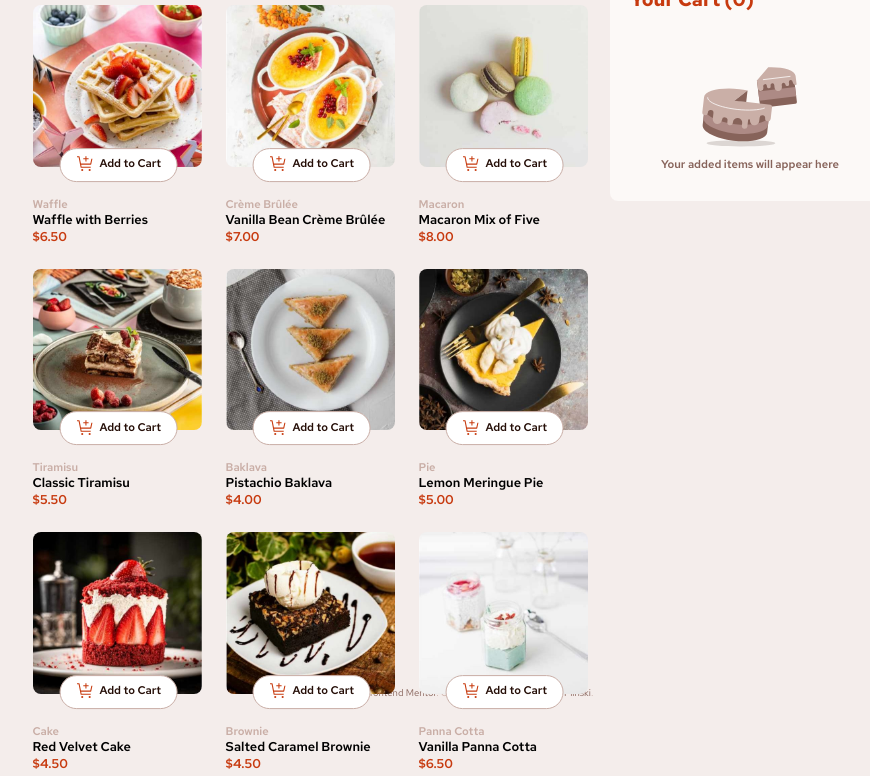
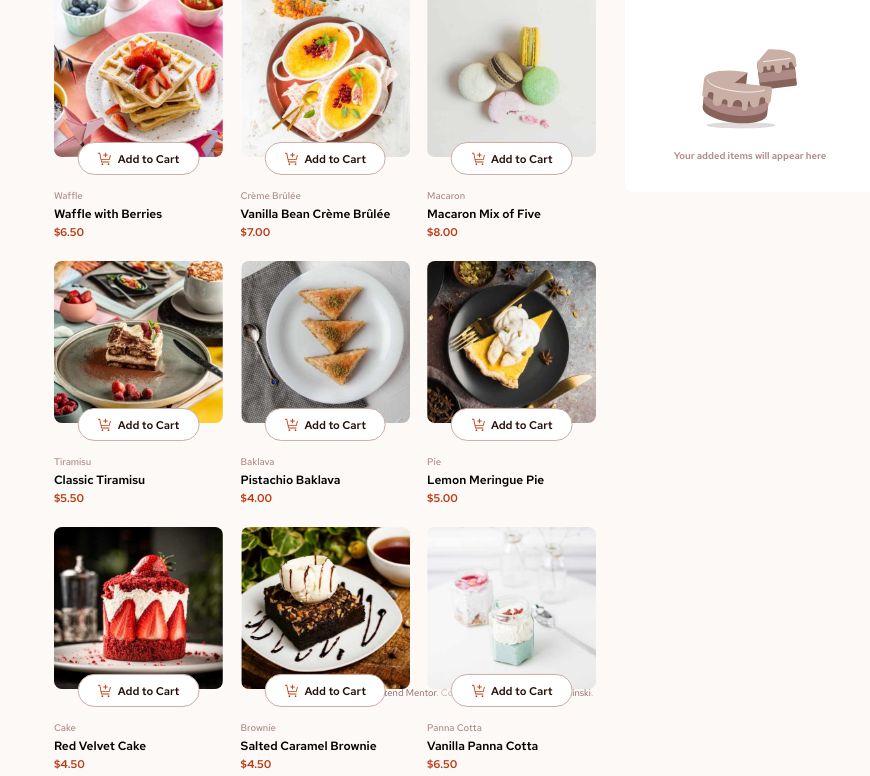
Before and after one commit to gabrielaplinski/product-cart, a plain HTML site: page index.html in a window 1280 px wide. Shown: the part 99-875 px from the top of the page, without its empty margins (190-1060 px from the left). Drawn offline with Linux system fonts and the light colour scheme.

Commit message:
Update style.css

```diff
--- a/styles/style.css
+++ b/styles/style.css
@@ -6,6 +6,7 @@
 
 :root {
     --cred: hsl(14, 86%, 42%);
+    --cred50: hsl(14, 85%, 40%);
     --cred100: hsl(14, 85%, 32%);
     --cgreen: hsl(159, 69%, 38%);
     --rose50: hsl(20, 50%, 98%);
@@ -30,7 +31,7 @@ html, body {
 body {
     width: 100%;
     height: 100vh;
-    background-color: var(--rose100);
+    background-color: var(--rose50);
 
     display: flex;
     justify-content: center;
@@ -52,7 +53,7 @@ h1.titproduct {
 }
 
 .products {
-    padding-top: 20px;
+    padding-top: 10px;
     width: 100%;
     max-width: 700px;
     height: 80vh;
@@ -60,7 +61,7 @@ h1.titproduct {
     display: grid;
     grid-template-columns: repeat(3, max-content);
     justify-content: center;
-    gap: 1.5rem;
+    gap: 1.1rem;
     justify-items: center;
     align-items: start;
 }
@@ -68,6 +69,8 @@ h1.titproduct {
 .products div {
     position: relative;
     width: 169px;
+    padding-bottom: 3px;
+    line-height: 18px;
 }
 
 .products div img {
@@ -86,20 +89,19 @@ button.addTo {
     font: normal 600 0.7em "Red Hat Text", sans-serif;
     color: var(--rose900);
     gap: 4px;
-    line-height: 1;
     background-color: #ffffff;
     border-radius: 20px;
     border: 1px solid var(--rose300);
-    padding: 6px 13px 8px;
-    width: 70%;
-    height: 34px;
+    padding: 6px 13px 6px;
+    width: 72%;
+    height: 33px;
 
     display: flex;
     align-items: center;
     justify-content: center;
     position: absolute;
-    bottom: 0;
-    left: 14%;
+    bottom: 3%;
+    left: 12%;
     transform: translate(3%, -185%);
     z-index: 2;
     transition: .2s ease;
@@ -107,8 +109,8 @@ button.addTo {
 
 button.addTo::before {
     content: "";
-    width: 18px;
-    height: 18px;
+    width: 15px;
+    height: 15px;
     background: url(../assets/images/icon-add-to-cart.svg) no-repeat center/contain;
     margin-right: .8px;
     vertical-align: 5px;
@@ -128,7 +130,7 @@ button.addTo:hover {
     color: white !important;
     font-weight: normal !important;
     border: 1px solid var(--cred) !important;
-    padding: 6px 7px 8px !important;
+    padding: 6px 7px 3px !important;
 }
 
 .added::before {
@@ -142,6 +144,7 @@ button.addTo:hover {
 
 .qty-controls {
     height: 100%;
+
     display: flex;
     flex-flow: row nowrap;
     justify-content: space-between;
@@ -149,7 +152,7 @@ button.addTo:hover {
 }
 
 .qty-controls span:hover {
-    background-color: #ffffff;
+    background-color: var(--rose50);
 }
 
 .minus, .plus {
@@ -157,7 +160,7 @@ button.addTo:hover {
     width: 15px;
     height: 15px;
     padding: 2px;
-    border: 1px solid #ffffff;
+    border: 1px solid var(--rose50);
     border-radius: 50px;
 }
 
@@ -176,20 +179,20 @@ button.addTo:hover {
 }
 
 p.description {
-    font-size: 0.8em;
+    font-size: 0.75em;
     font-weight: 600;
 }
 
 p.item {
-    color: var(--rose300);
-    font-size: 0.7em;
-    font-weight: 600;
+    color: var(--rose400);
+    font-size: 0.6em;
+    font-weight: 500;
 }
 
 p.price {
-    color: var(--cred);
+    color: var(--cred50);
     font-weight: 600;
-    font-size: 0.8em;
+    font-size: 0.7em;
 }
 
 p.price::before {
@@ -198,15 +201,15 @@ p.price::before {
 
 aside {
     height: auto;
-    background-color: var(--rose50);
-    width: 280px;
+    background-color: #ffffff;
+    width: 250px;
     border-radius: 8px;
-    margin-top: 70px;
+    margin-top: 55px;
     align-self: flex-start;
 }
 
 aside h2 {
-    font-size: 1.2em;
+    font-size: 1.1em;
     color: var(--cred);
     padding: 15px 20px;
 }
@@ -219,11 +222,11 @@ aside img {
 }
 
 aside p.msg-empty {
-    color: var(--rose500);
+    color: var(--rose400);
     font-weight: 600;
-    font-size: 0.7em;
+    font-size: 0.6em;
     text-align: center;
-    padding-bottom: 30px;
+    padding: 10px 0px 30px 0px;
 }
 
 #cart-items {
```
